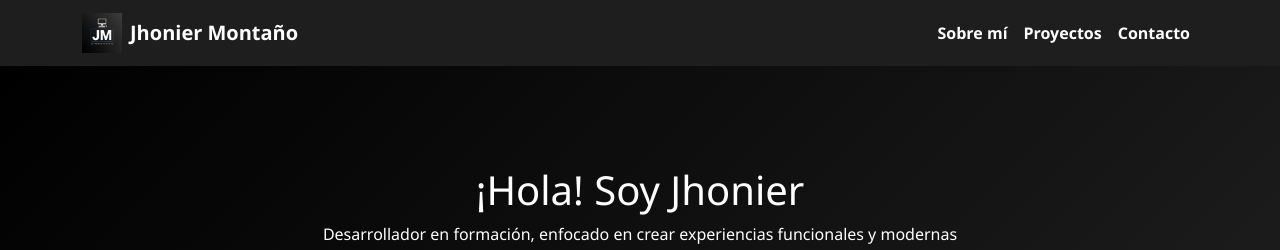
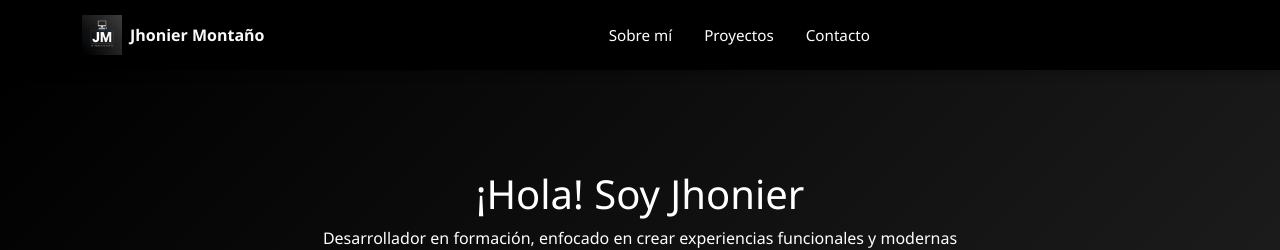
Before and after one commit to Jhonier1227/Portafolio, a plain HTML site: page index.html in a window 1280 px wide. Shown: the top 250 px of the page. Drawn offline with nearby package versions, Linux system fonts and the light colour scheme.

Commit message:
le agregue mas diseño luego continuo

```diff
--- a/index.html
+++ b/index.html
@@ -8,22 +8,25 @@
   <link rel="stylesheet" href="https://cdnjs.cloudflare.com/ajax/libs/font-awesome/6.5.0/css/all.min.css"/>
   <link href="https://cdn.jsdelivr.net/npm/aos@2.3.4/dist/aos.css" rel="stylesheet">
   <link rel="stylesheet" href="style.css">
-  <style>
-
-  </style>
 </head>
 <body>
-  <nav class="navbar navbar-expand-lg">
-    <div class="container">
+  <!-- Apartado de navegación -->
+<nav class="navbar navbar-expand-lg custom-navbar">
+  <div class="container d-flex justify-content-between align-items-center">
+    <!-- Logo alineado a la izquierda -->
     <a class="navbar-brand d-flex align-items-center" href="#">
       <img src="/images/LogoJH.png" alt="Logo" width="40" height="40" class="me-2">
-        Jhonier Montaño
+      <span class="fw-bold text-light">Jhonier Montaño</span>
     </a>
+
+    <!-- Botón para menú en dispositivos pequeños -->
     <button class="navbar-toggler" type="button" data-bs-toggle="collapse" data-bs-target="#navbarNav">
       <span class="navbar-toggler-icon"></span>
     </button>
-      <div class="collapse navbar-collapse" id="navbarNav">
-        <ul class="navbar-nav ms-auto">
+
+    <!-- Menú centrado -->
+    <div class="collapse navbar-collapse justify-content-center" id="navbarNav">
+      <ul class="navbar-nav gap-3">
         <li class="nav-item"><a class="nav-link" href="#sobre-mi">Sobre mí</a></li>
         <li class="nav-item"><a class="nav-link" href="#proyectos">Proyectos</a></li>
         <li class="nav-item"><a class="nav-link" href="#contacto">Contacto</a></li>
@@ -31,6 +34,8 @@
     </div>
   </div>
 </nav>
+
+<!-- Fin del apartado de navegación -->
 
   <section class="hero">
     <div class="container">
--- a/scripts.js
+++ b/scripts.js
@@ -7,3 +7,12 @@ function copiarCorreo() {
     // Confirmación visual
     alert("Correo copiado: " + inputCorreo.value);
   }
+
+  window.addEventListener("scroll", function () {
+    const navbar = document.querySelector(".navbar");
+    if (window.scrollY > 50) {
+      navbar.classList.add("navbar-scrolled");
+    } else {
+      navbar.classList.remove("navbar-scrolled");
+    }
+  });
--- a/style.css
+++ b/style.css
@@ -65,3 +65,45 @@ footer {
 .btn-outline-dark, .btn-outline-primary {
   border-radius: 30px;
 }
+
+/* Estilo general del navbar */
+/* Navbar personalizado */
+.custom-navbar {
+  background-color: #000;
+  padding: 10px 0;
+  animation: fadeDown 1s ease-out;
+  box-shadow: 0 2px 10px rgba(0, 0, 0, 0.3);
+  position: sticky;
+  top: 0;
+  z-index: 1000;
+}
+
+/* Estilo del nombre y logo */
+.custom-navbar .navbar-brand span {
+  font-size: 1rem;
+  color: #fff;
+}
+
+/* Estilo de los enlaces */
+.custom-navbar .nav-link {
+  color: #fff !important;
+  font-weight: 500;
+  font-size: 0.95rem;
+  transition: color 0.3s ease;
+}
+
+.custom-navbar .nav-link:hover {
+  color: #ff0000 !important;
+}
+
+/* Animación suave de entrada */
+@keyframes fadeDown {
+  0% {
+    opacity: 0;
+    transform: translateY(-30px);
+  }
+  100% {
+    opacity: 1;
+    transform: translateY(0);
+  }
+}
```
Lines whose indentation alone changed are shown as unchanged.
